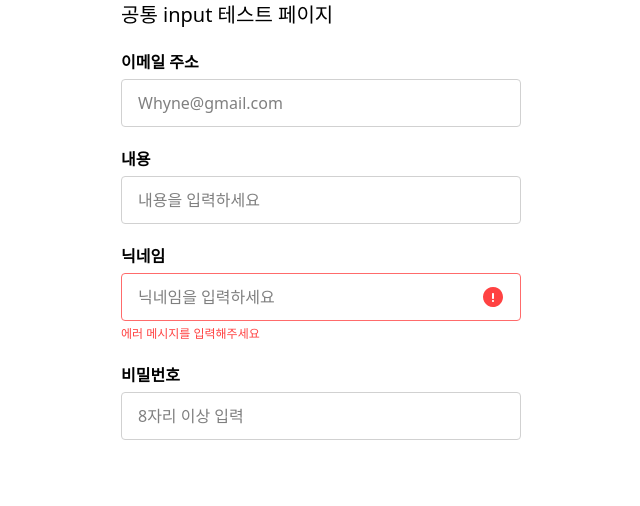
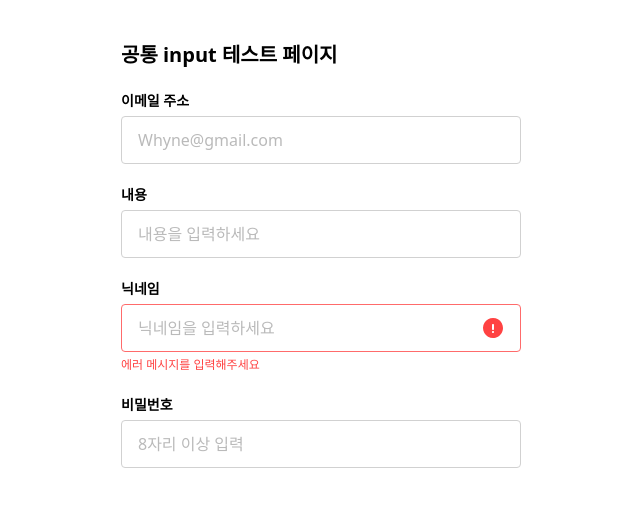
Before and after one commit to codeit-21-part-3-team-3/Wine, a Next.js app: page /input in a window 1280 px wide. Shown: the top 506 px of the page, without its empty margins (319-959 px from the left). Built offline with nearby package versions, Linux system fonts and the light colour scheme.

Commit message:
refactor: css적용 및 수정

```diff
--- a/components/common/ui/Input.tsx
+++ b/components/common/ui/Input.tsx
@@ -1,51 +1,11 @@
-import Image from 'next/image';
-import ErrorIcon from '@/assets/icon/icon-input-error.svg';
+import { InputHTMLAttributes } from 'react';
 
-interface InputProps extends React.InputHTMLAttributes<HTMLInputElement> {
-  errorMessage?: string;
-}
-
-const Input = ({ id, errorMessage, className, style, ...props }: InputProps) => {
-  const borderColor = errorMessage ? '#FF6B6B' : '#D1D1D1';
-
+const Input = ({ className, ...props }: InputHTMLAttributes<HTMLInputElement>) => {
   return (
-    <div className={className} style={{ width: '100%', textAlign: 'left' }}>
-      <div style={{ position: 'relative', display: 'flex', alignItems: 'center' }}>
-        <input
-          id={id}
-          {...props}
-          style={{
-            width: '100%',
-            height: '48px',
-            padding: '12px 44px 12px 16px',
-            borderRadius: '4px',
-            border: `1px solid ${borderColor}`,
-            boxSizing: 'border-box',
-            outline: 'none',
-            fontSize: '16px',
-            ...style,
-          }}
-        />
-
-        {errorMessage && (
-          <div
-            style={{
-              position: 'absolute',
-              right: '16px',
-              display: 'flex',
-              alignItems: 'center',
-              pointerEvents: 'none',
-            }}
-          >
-            <Image src={ErrorIcon} alt="" width={24} height={24} aria-hidden="true" />
-          </div>
-        )}
-      </div>
-
-      {errorMessage && (
-        <p style={{ color: '#FF4242', fontSize: '12px', marginTop: '4px' }}>{errorMessage}</p>
-      )}
-    </div>
+    <input
+      className={`w-full h-[48px] py-3 px-4 rounded-[4px] border border-[#D1D1D1] outline-none text-[16px] placeholder:text-[#BABABA] ${className || ''}`}
+      {...props}
+    />
   );
 };
 
--- a/components/common/ui/Label.tsx
+++ b/components/common/ui/Label.tsx
@@ -1,22 +1,16 @@
 import { LabelHTMLAttributes, ReactNode } from 'react';
 
-interface LabelProps extends LabelHTMLAttributes<HTMLLabelElement> {
-  children: ReactNode;
-}
-
-const Label = ({ children, htmlFor, className, style, ...props }: LabelProps) => {
+const Label = ({
+  children,
+  htmlFor,
+  className,
+  ...props
+}: LabelHTMLAttributes<HTMLLabelElement> & { children: ReactNode }) => {
   return (
     <label
       htmlFor={htmlFor}
       {...props}
-      className={className}
-      style={{
-        display: 'block',
-        marginBottom: '5px',
-        fontWeight: 'bold',
-        textAlign: 'left',
-        ...style,
-      }}
+      className={`block mb-[5px] font-bold text-left text-[14px] ${className || ''}`}
     >
       {children}
     </label>
--- a/pages/input.tsx
+++ b/pages/input.tsx
@@ -1,28 +1,39 @@
+import Image from 'next/image';
 import Label from '@/components/common/ui/Label';
 import Input from '@/components/common/ui/Input';
+import ErrorIcon from '@/assets/icon/icon-input-error.svg';
 
 export default function Inputpage() {
   return (
-    <div style={{ display: 'flex', flexDirection: 'column', margin: '0 auto', width: '400px' }}>
-      <h1 style={{ fontSize: '20px', marginBottom: '20px' }}>공통 input 테스트 페이지</h1>
-      <form style={{ display: 'flex', flexDirection: 'column', gap: '20px' }}>
+    <div className="flex flex-col mx-auto w-[400px] mt-10">
+      <h1 className="text-[20px] font-bold mb-5">공통 input 테스트 페이지</h1>
+
+      <form className="flex flex-col gap-5">
         <div>
           <Label htmlFor="user-email">이메일 주소</Label>
           <Input id="user-email" type="text" placeholder="Whyne@gmail.com" autoComplete="email" />
         </div>
+
         <div>
           <Label htmlFor="content">내용</Label>
           <Input id="content" type="text" placeholder="내용을 입력하세요" />
         </div>
+
         <div>
           <Label htmlFor="user-nickname">닉네임</Label>
+          <div className="relative flex items-center">
             <Input
               id="user-nickname"
               type="text"
               placeholder="닉네임을 입력하세요"
-            errorMessage="에러 메시지를 입력해주세요"
               autoComplete="off"
+              className="border-[#FF6B6B]"
             />
+            <div className="absolute right-4 flex items-center pointer-events-none">
+              <Image src={ErrorIcon} alt="" width={24} height={24} aria-hidden="true" />
+            </div>
+          </div>
+          <p className="text-[#FF4242] text-[12px] mt-1">에러 메시지를 입력해주세요</p>
         </div>
 
         <div>
```
Lines whose indentation alone changed are shown as unchanged.
